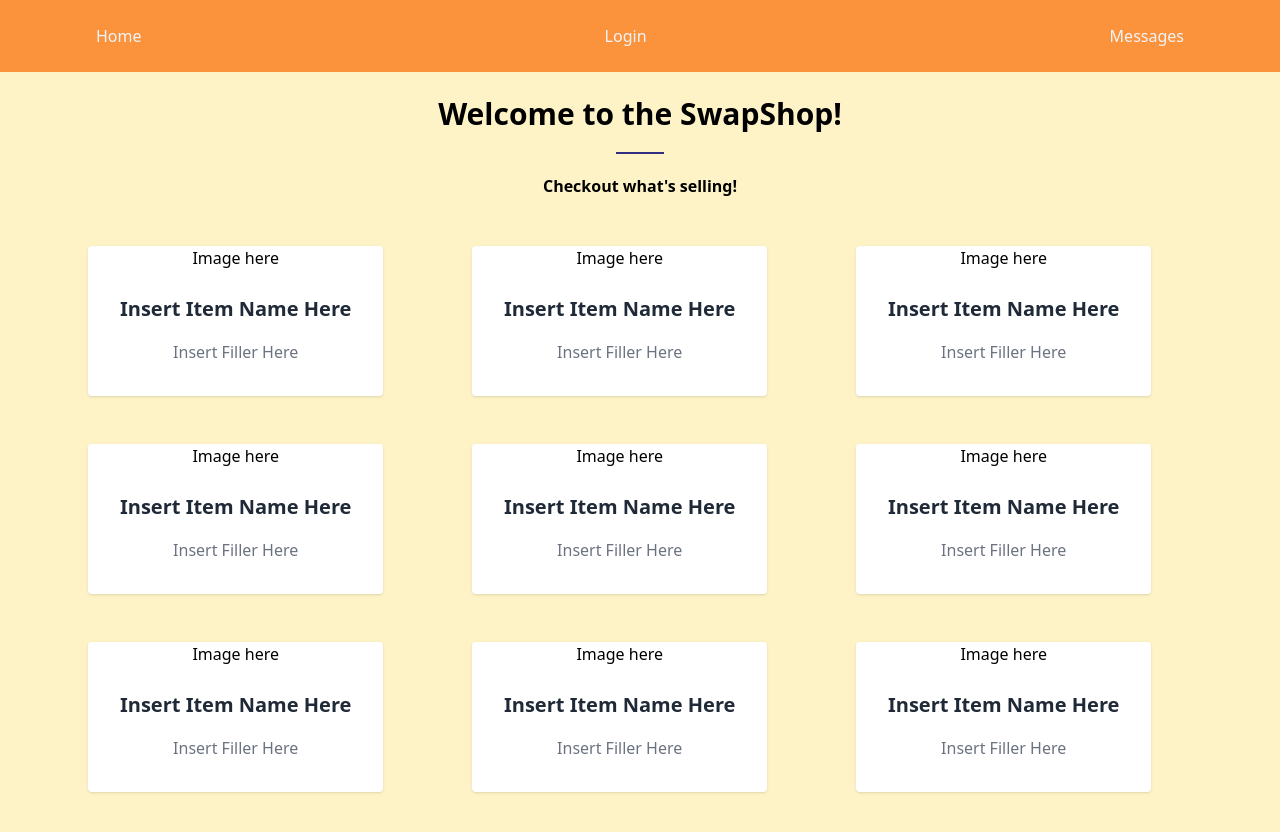
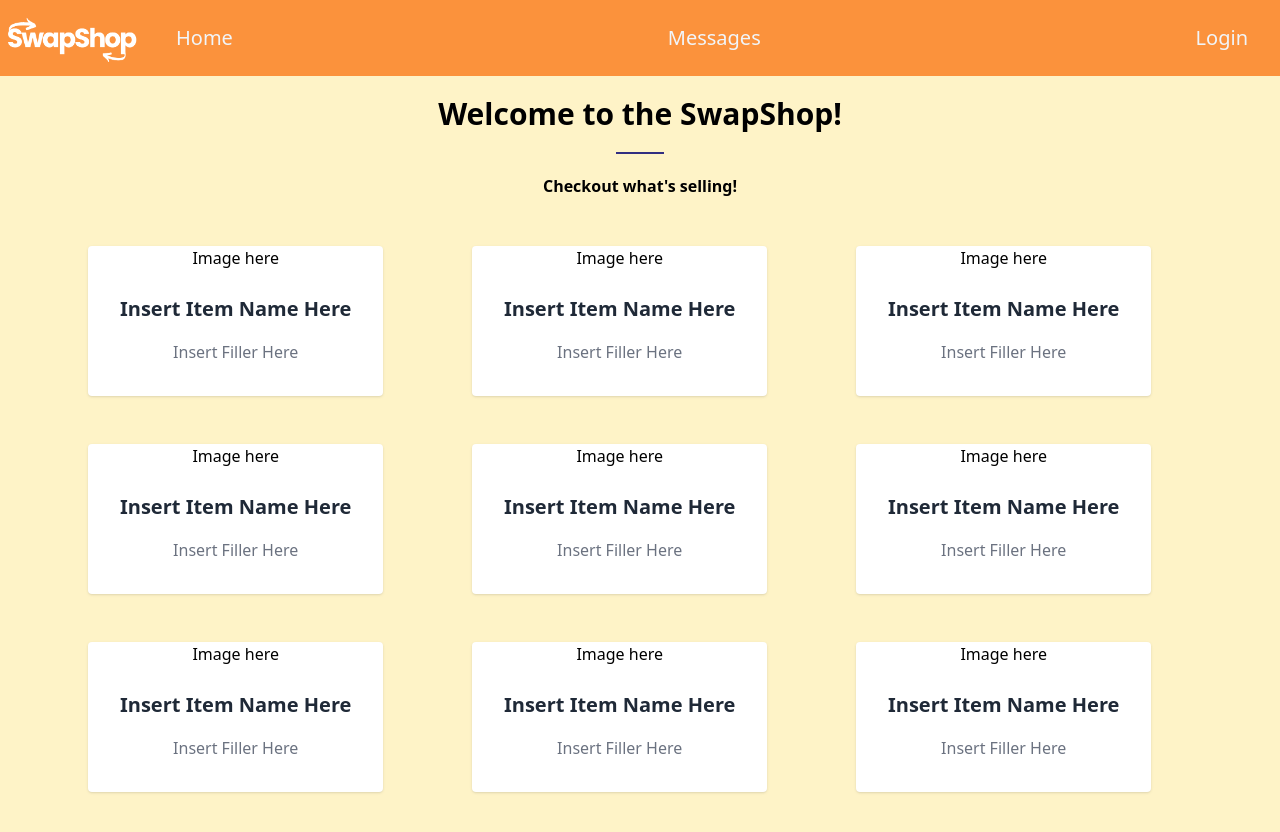
Before and after one commit to beefbones/swapshop, a React (Create React App) app in the folder client/: page / in a window 1280 px wide. Shown: the top 832 px of the page. Built offline with nearby package versions, Linux system fonts and the light colour scheme.

Commit message:
added logo to nav bar and added working links

```diff
--- a/client/src/components/Navbar.js
+++ b/client/src/components/Navbar.js
@@ -1,14 +1,20 @@
 import React from "react";
-
-
+import { Link } from "react-router-dom";
+import Logo from "../assets/Logo.png";
 function Navbar({ currentPage }) {
   return (
-    <div className="nav-top fixed flex flex-nowrap lg:flex-start items-center z-20 top-0 left-0 right-0 overflow-y-auto max-h-screen lg:overflow-visible lg:max-h-full bg-orange-400">
+    <div className="text-xl nav-top fixed flex flex-nowrap lg:flex-start items-center z-20 top-0 left-0 right-0 overflow-y-auto max-h-screen lg:overflow-visible lg:max-h-full bg-orange-400">
+        <img
+          src={Logo}
+          className="mx-auto w-36 h-auto"
+          alt="SwapShop Logo"
+        ></img>
+
       <nav className="container mx-auto px-4 xl:max-w-6xl ">
         <ul className="flex flex-row justify-between py-3">
           <li className="relative">
-            <a
-              href="/"
+            <Link
+              to="/"
               className={
                 currentPage === "Home"
                   ? "block py-3 px-4 text-blue-500 hover:text-blue-500 focus:text-blue-500"
@@ -16,12 +22,24 @@ function Navbar({ currentPage }) {
               }
             >
               Home
-            </a>
+            </Link>
           </li>
 
           <li className="relative">
-            <a
-              href="/Login"
+            <Link
+              to="/Messages"
+              className={
+                currentPage === "Messages"
+                  ? "block py-3 px-4 text-blue-500 hover:text-blue-500 focus:text-blue-500"
+                  : "block py-3 px-4 text-slate-100 hover:text-blue-500 focus:text-blue-500"
+              }
+            >
+              Messages
+            </Link>
+          </li>
+          <li className="relative">
+            <Link
+              to="/Login"
               className={
                 currentPage === "Login"
                   ? "block py-3 px-4 text-blue-500 hover:text-blue-500 focus:text-blue-500"
@@ -29,19 +47,7 @@ function Navbar({ currentPage }) {
               }
             >
               Login
-            </a>
-          </li>
-          <li className="relative">
-            <a
-              href="/Messages"
-              className={
-                currentPage === "Messages"
-                  ? "block py-3 px-4 text-blue-500 hover:text-blue-500 focus:text-blue-500"
-                  : "block py-3 px-4 text-slate-100 hover:text-blue-500 focus:text-blue-500"
-              }
-            >
-              Messages
-            </a>
+            </Link>
           </li>
         </ul>
       </nav>
--- a/client/src/components/pages/Home.js
+++ b/client/src/components/pages/Home.js
@@ -3,7 +3,7 @@ import React from "react";
 export default function Home() {
   return (
     <div>
-      <div id="item-grid" className="relative py-20 md:py-24 bg-amber-100">
+      <div id="item-grid" className="mt-auto relative py-20 md:py-24 bg-amber-100">
         <div className="container xl:max-w-6xl mx-auto px-4">
           {/* section header */}
           <header className="text-center mx-auto mb-12">
```
Also changed, not shown: client/src/components/Container.js (deleted, +0 -36 lines), client/src/assets/Logo.png (added).
